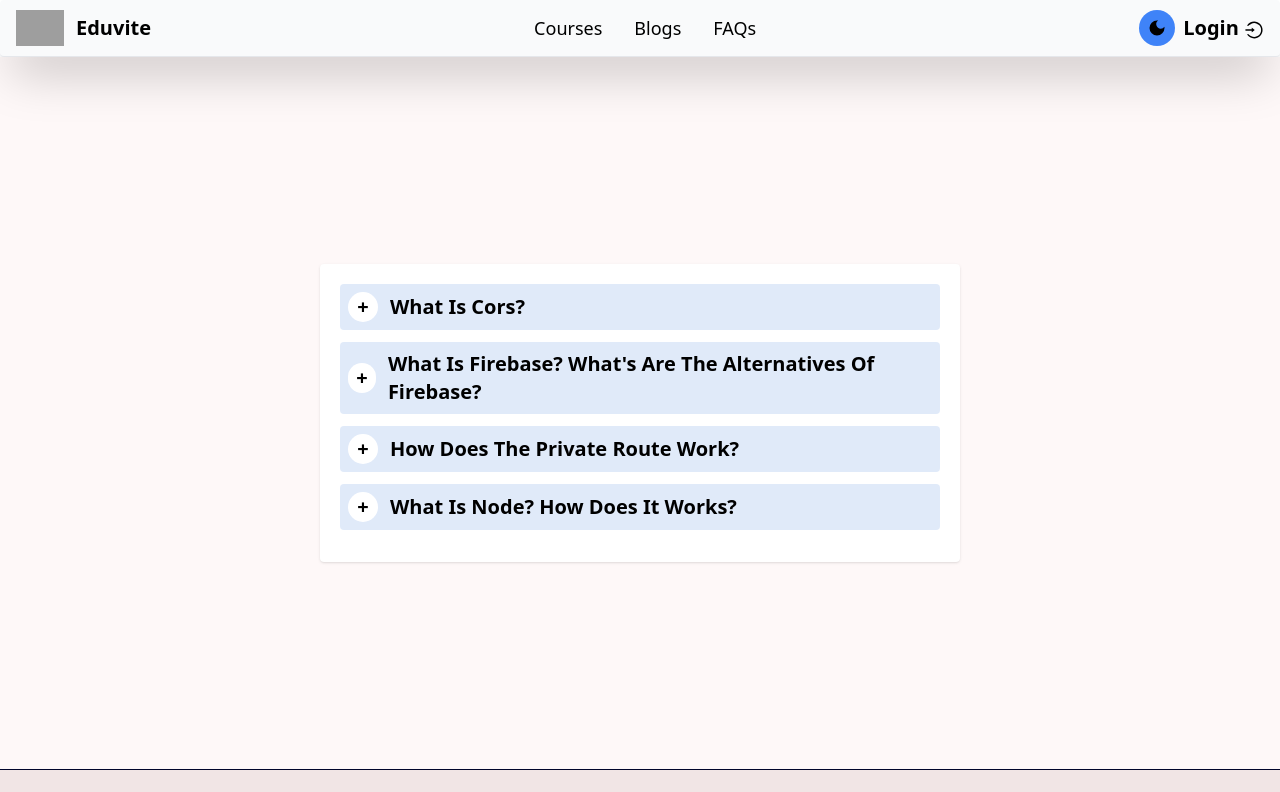
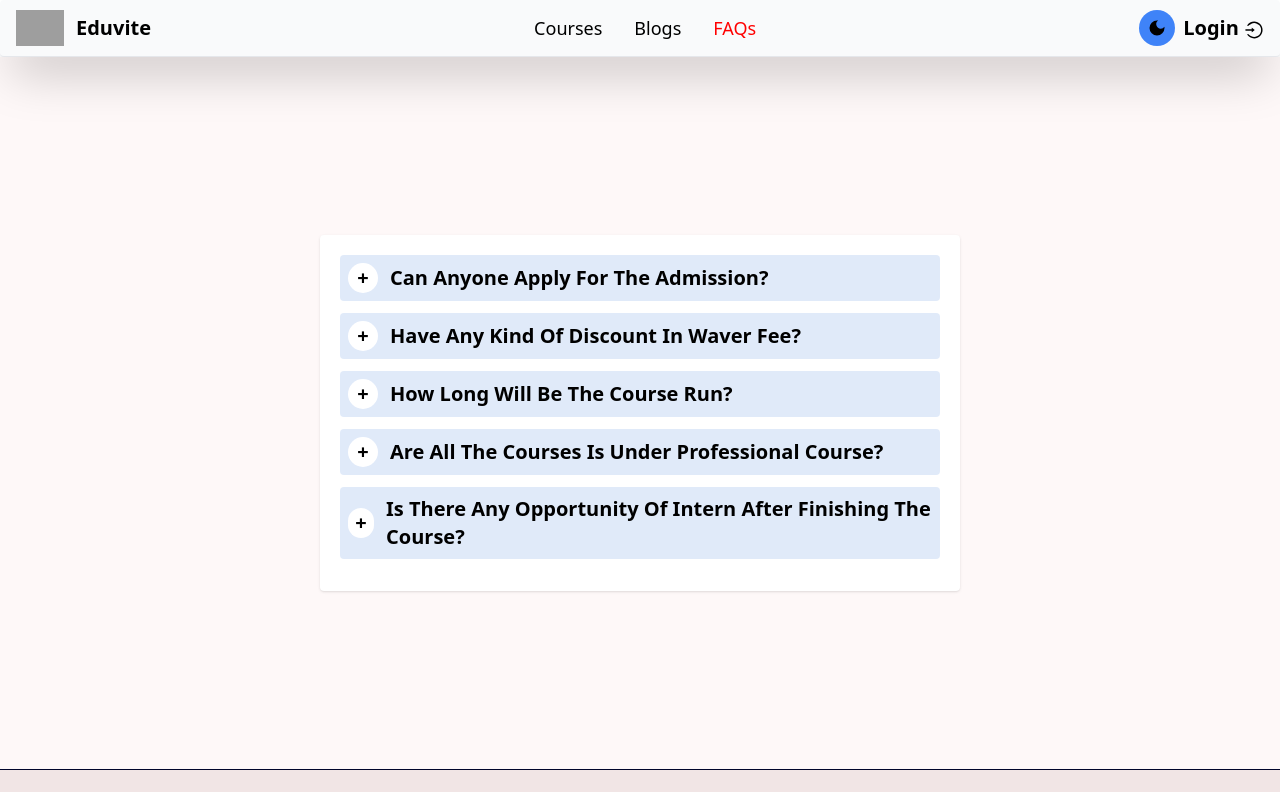
Before and after one commit to JoduMia/Eduvite-client, a React (Create React App) app: page /faqs in a window 1280 px wide. Shown: the top 792 px of the page. Built offline with nearby package versions, Linux system fonts and the light colour scheme; no server answers; grey boxes are pictures that could not be loaded.

Commit message:
navlink active added

```diff
--- a/src/components/others/SideNav.js
+++ b/src/components/others/SideNav.js
@@ -1,5 +1,5 @@
 import React, { useEffect, useState } from 'react'
-import { Link } from 'react-router-dom'
+import { NavLink } from 'react-router-dom';
 
 const SideNav = () => {
   const [datas, setDatas] = useState([]);
@@ -16,7 +16,7 @@ const SideNav = () => {
       <div className='w-1/2 md:w-full lg:pr-12 mx-auto'>
         {
           datas.map(({ id, name }) => (
-            <Link className='hover:text-white duration-300 hover:bg-[#1f1f1f9e] dark:hover:bg-[#29ba26b2] p-1 md:p-2 rounded block' to={`/detail/${id}`} key={id}>{name}</Link>
+            <NavLink style={({isActive}) => {return {color: isActive? 'red' : ''}}} className='hover:text-white duration-300 hover:bg-[#1f1f1f9e] dark:hover:bg-[#29ba26b2] p-1 md:p-2 rounded block' to={`/detail/${id}`} key={id}>{name}</NavLink>
           ))
         }
       </div>
--- a/src/components/shared/Header.js
+++ b/src/components/shared/Header.js
@@ -88,7 +88,7 @@ const Header = () => {
         <Navbar.Collapse>
           {
             navItems.map(({ id, title, route }) => (
-              <NavLink key={id} to={route} className='block text-lg py-2 pr-4 pl-3 md:p-0   text-black hover:bg-gray-500
+              <NavLink style={({isActive}) => {return {color: isActive? 'red' : ''}}} key={id} to={route} className='block text-lg py-2 pr-4 pl-3 md:p-0   text-black hover:bg-gray-500
             text-center  dark:border-gray-700 dark:text-white dark:hover:bg-gray-700 dark:hover:!text-blue-700 md:border-0 md:hover:bg-transparent md:hover:text-blue-700 md:dark:hover:bg-transparent md:dark:hover:text-white duration-300'>{title}</NavLink>
             ))
           }
--- a/src/pages/Checkout.js
+++ b/src/pages/Checkout.js
@@ -1,18 +1,20 @@
-import React, {useContext} from 'react';
+import React, { useContext } from 'react';
 import { useLoaderData } from 'react-router-dom'
 import { AuthContext } from '../Contexts/AuthProvider';
 
 const Checkout = () => {
-    const {user} = useContext(AuthContext);
-    const data = useLoaderData();
+  const { user } = useContext(AuthContext);
+  const data = useLoaderData();
   return (
-    <div className='dark:bg-gray-500 dark:text-white p-10'>
+    <div className='dark:bg-[#00052b] dark:text-white p-10 h-[90vh] flex items-center justify-center'>
+      <div>
         <div className='w-2/3 mx-auto md:w-[400px]'>
-            <img src={data.img_url} alt=""  />
+          <img src={data.img_url} alt="" />
         </div>
-        <h1 className='text-center p-3'>It's amazing!!! Mr. <span className='font-bold'>{user.displayName}</span>, You have selected the course named <span className='font-bold'>"{data.name}"</span>under the <span className='font-bold'>{data.title}</span></h1>
+        <h1 className='text-center p-3'>It's amazing!!! Mr. <span className='font-bold dark:text-[#61f34d]'>{user.displayName}</span>, You have selected the course named <span className='font-bold dark:text-[#6bf13e]'>"{data.name}"</span>under the <span className='font-bold dark:text-[#1af430]'>{data.title}</span></h1>
 
         <h1 className='text-center font-bold text-2xl text-yellow-300'>Checkout procedure is ongoing. Please wait .....</h1>
+      </div>
 
     </div>
   )
--- a/src/pages/Faqs/Faqs.js
+++ b/src/pages/Faqs/Faqs.js
@@ -3,23 +3,28 @@ import Faq from './Faq'
 const blogs = [
     {
         id: 1,
-        que: 'what is cors?',
-        ans: 'Normally CORS is a machanism of filtering a request from client side to serverside in if it should give a good response or bad response. Cors means "cross origin resource sharing". It is just a header based HTTP machanism which help the server to decide to provide data to the client side. Its functionality depends on domain, scheme and port'
+        que: 'Can anyone apply for the admission?',
+        ans: 'No, Specially the students from science backgrounded can apply for the admission.'
     },
     {
         id: 2,
-        que: 'What is firebase? What\'s are the alternatives of firebase?',
-        ans: 'Firebase is a modern real time communication server. It working policy is based on NoSQL. Firebase provides hosting, authentication, notification services. It\'s cross platform SDK helps to butid build android, web, ios apps there are many alternatives of firebase in this modern era. Parse, Back4App, AWSamplify, kuzzle, kuchbatch, mongoDb are the competitors.',
+        que: 'Have any kind of discount in waver fee?',
+        ans: 'Yeah, We have discount system for based on the merit position on tests.',
     },
     {
         id:3,
-        que:'How does the private route work?',
-        ans: 'Private route means authenticate route. It is just a process to authorize a user to visit the content or do something where he has access. Private route mostly like as publice route but difference in redirection and the authentication.If the user is not authenticated he will be redirected to the login page and the user can only access the authenticated routes If he is authenticated'
+        que:'How long will be the course run? ',
+        ans: 'Basically it\'s depend on the subject and department. Show the detail of courses.'
     },
     {
         id:4,
-        que: 'What is Node? How does it works?',
-        ans: 'Node is a javascript runtime. It helps to execute javascript code to run outside the browser. It helps to build scalable modern application. it works in a non-blocking approach. it is highly performanceable.'
+        que: 'Are all the courses is under professional course?',
+        ans: 'Yes, all the courses we provide is professional.'
+    },
+    {
+        id:5,
+        que: 'Is there any opportunity of intern after finishing the course?',
+        ans: 'Yes, Of course we provide intern opportunity for all the students in home and also in abroad.'
     }
 
 ]
```
